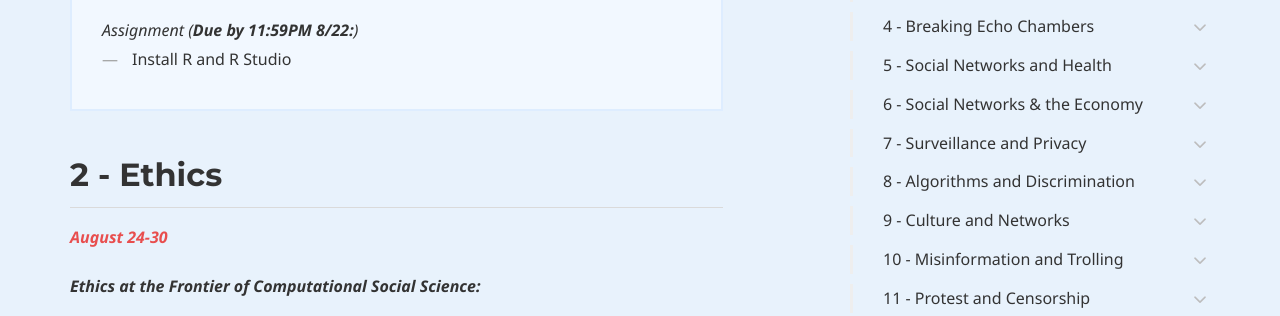
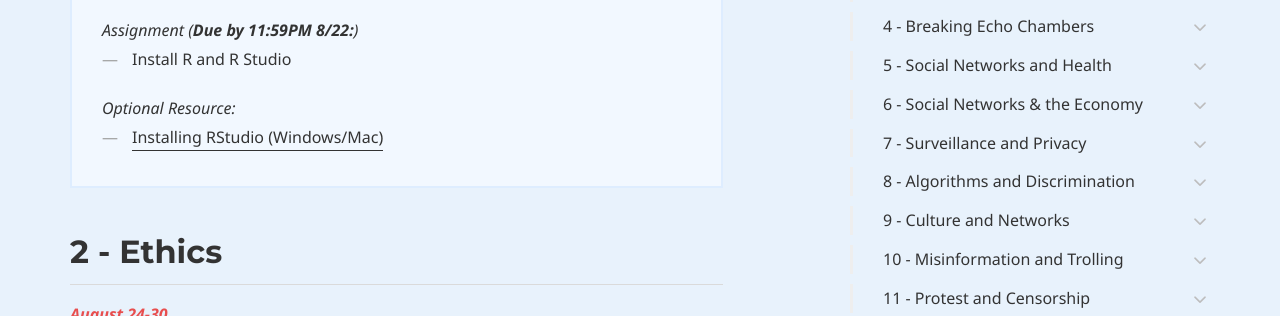
Before and after one commit to dssoc/dssoc.github.io, a Jekyll site: the page built from schedule.md, in a window 1280 px wide and 900 px high, scrolled down 1805 px, cut to the strip 163-479 px from the top of the window. Built offline with Jekyll 4.4.1, drawn with Linux system fonts in a browser that asks for light colours; some web fonts are replaced.

Commit message:
Update schedule.md

```diff
--- a/schedule.md
+++ b/schedule.md
@@ -58,6 +58,11 @@ allowfullscreen></iframe>
 <ul>
 <li>Install R and R Studio</li>
 </ul>
+<i>Optional Resource:</i><br/>
+<ul>
+    <li><a href="https://rstudio-education.github.io/hopr/starting.html">Installing RStudio (Windows/Mac)</a></li>
+</ul>
+
 </div>
 
 
```
